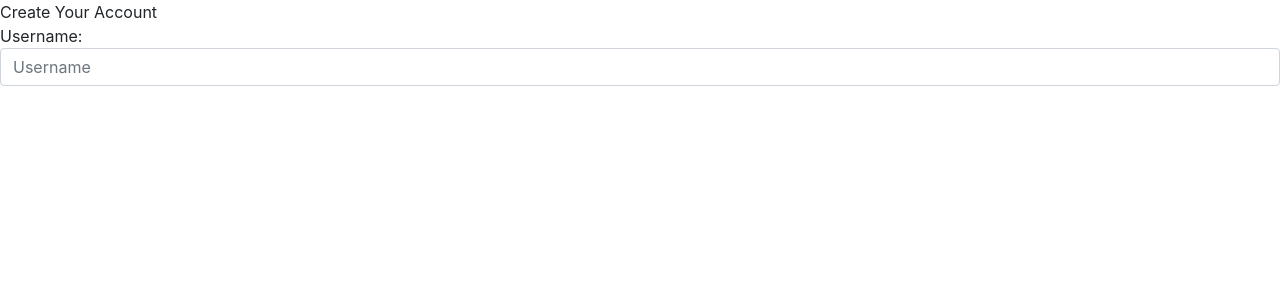
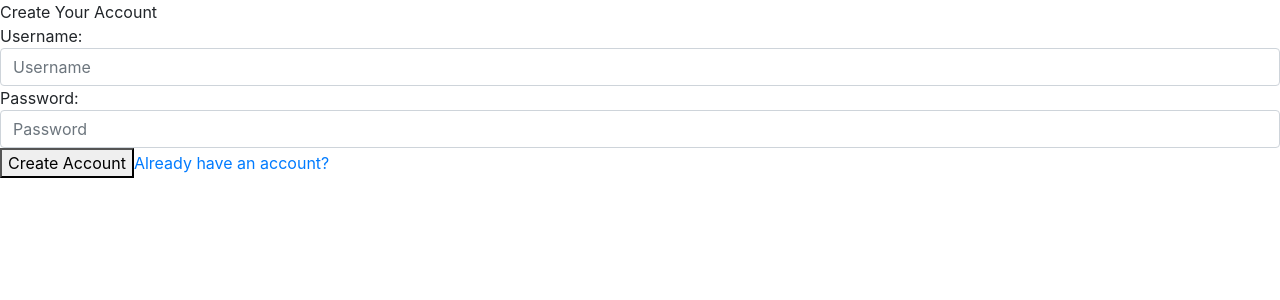
Before and after one commit to katievogel/Nomday, a React (Create React App) app: page /createaccount in a window 1280 px wide. Shown: the top 300 px of the page. Built offline with nearby package versions, Linux system fonts and the light colour scheme.

Commit message:
create account updates

```diff
--- a/src/pages/createAcc.js
+++ b/src/pages/createAcc.js
@@ -1,5 +1,5 @@
 import React, { Component } from "react";
-import { Redirect } from "react-router-dom";
+import { Redirect, Link } from "react-router-dom";
 import "./style.css";
 import axios from "axios";
 
@@ -20,9 +20,9 @@ class CreateAccount extends Component {
 
     nameSubmit = event => {
         event.preventDefault();
-            if(!this.state.username || !this.state.password) {
+        if (!this.state.username || !this.state.password) {
             alert("You must enter a username and password");
-            } else if (this.state.password.length < 6){
+        } else if (this.state.password.length < 6) {
             alert(
                 `Password must be more than 6 characters, ${this.state.username}`
             );
@@ -41,14 +41,14 @@ class CreateAccount extends Component {
         })
     }
     render() {
-        if(this.state.redirectTo){
+        if (this.state.redirectTo) {
             return <Redirect to={
-                {pathname:this.state.redirectTo}} />
+                { pathname: this.state.redirectTo }} />
         }
         return (
-            <div className = "loginPage">
-                <section className = "containerLogin">
-                <div className = "accountHeader">Create Your Account</div>
+            <div className="loginPage">
+                <section className="containerLogin">
+                    <div className="accountHeader">Create Your Account</div>
                     <div className="loginForm">
                         <form action="/createaccount/" method="POST">
                             <div className="containerField">
@@ -62,6 +62,25 @@ class CreateAccount extends Component {
                                     onChange={this.nameInput}
                                 />
                             </div>
+                            <div className="containerField">
+                                <span className="password">Password:</span>
+                                <input
+                                    className="form-control"
+                                    type="password"
+                                    placeholder="Password"
+                                    name="password"
+                                    value={this.state.password}
+                                    onChange={this.nameInput}
+                                />
+                            </div>
+                            <div className="buttonContainer">
+                                <button onClick={this.nameSubmit}>
+                                Create Account
+                                </button>
+                                <Link to="/">
+                                Already have an account?
+                                </Link>
+                            </div>
                         </form>
                     </div>
                 </section>
```
Lines whose indentation alone changed are shown as unchanged.
